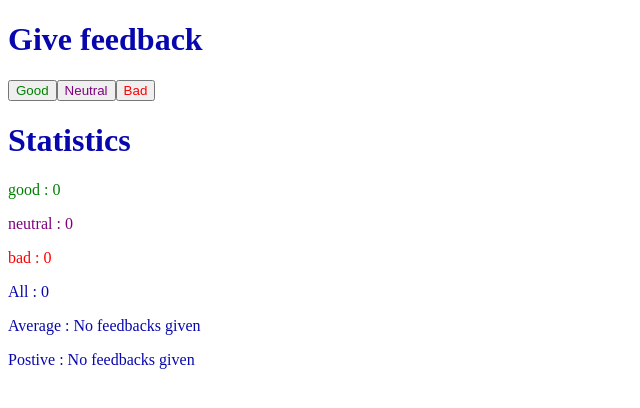
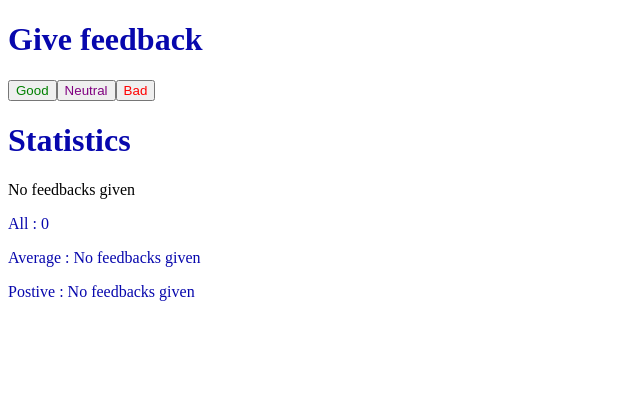
Before and after one commit to JabSYsEmb/Fullstack-By-Helsinki, a React (Create React App) app in the folder part1/unicafe/: page / in a window 1280 px wide. Shown: the top 408 px of the page, without its empty margins (0-640 px from the left). Built offline with nearby package versions, Linux system fonts and the light colour scheme.

Commit message:
somework on App.js

```diff
--- a/part1/unicafe/src/App.js
+++ b/part1/unicafe/src/App.js
@@ -1,8 +1,10 @@
 import { useState } from 'react';
 import './App.css';
 
-const Statistics  = ({data})    =>  Object.entries(data)
-                                        .map(item => < StatisticsLine value={item[1]} msg={item[0]} className={item[0]} />)
+const Statistics  = ({data})    =>  isSumZero(data) ?
+                                    "No feedbacks given" :
+                                    Object.entries(data)
+                                            .map((item,index) => < StatisticsLine value={item[1]} msg={item[0]} className={item[0]} />)
 
 const StatisticsLine  = ({value,msg,className})    => <p className={className}>{msg} : {value}</p>
 
```
